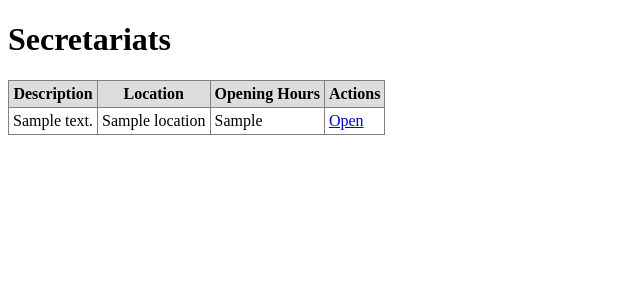
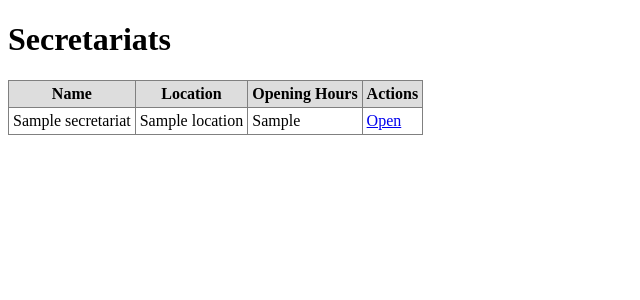
Before and after one commit to AndreGodinho7/asint, a Flask app: template backend/templates/listSecretariats.html in a window 1280 px wide. Shown: the top 300 px of the page, without its empty margins (0-640 px from the left). Run offline with Flask 2, Linux system fonts and the light colour scheme; the template is opened without the code that fills it: most values are stand-ins (such as "Sample title", 1, 10 or a date in 2020).

Commit message:
mostra nome na lista de secretariats

```diff
--- a/backend/templates/listSecretariats.html
+++ b/backend/templates/listSecretariats.html
@@ -24,7 +24,7 @@
     <table>
         <thead>
             <tr>
-                <th>Description</th>
+                <th>Name</th>
                 <th>Location</th>
                 <th>Opening Hours</th>
                 <th>Actions</th>
@@ -34,7 +34,7 @@
         <tbody>
             {% for secretariat in secretariats %}
                 <tr>
-                    <td>{{ secretariat.description }}</td>
+                    <td>{{ secretariat.name }}</td>
                     <td>{{ secretariat.location }}</td>
                     <td>{{ secretariat.opening_hours }}</td>
                     <td><a href="/secretariats/{{ secretariat.id }}">Open</a></td>
```
